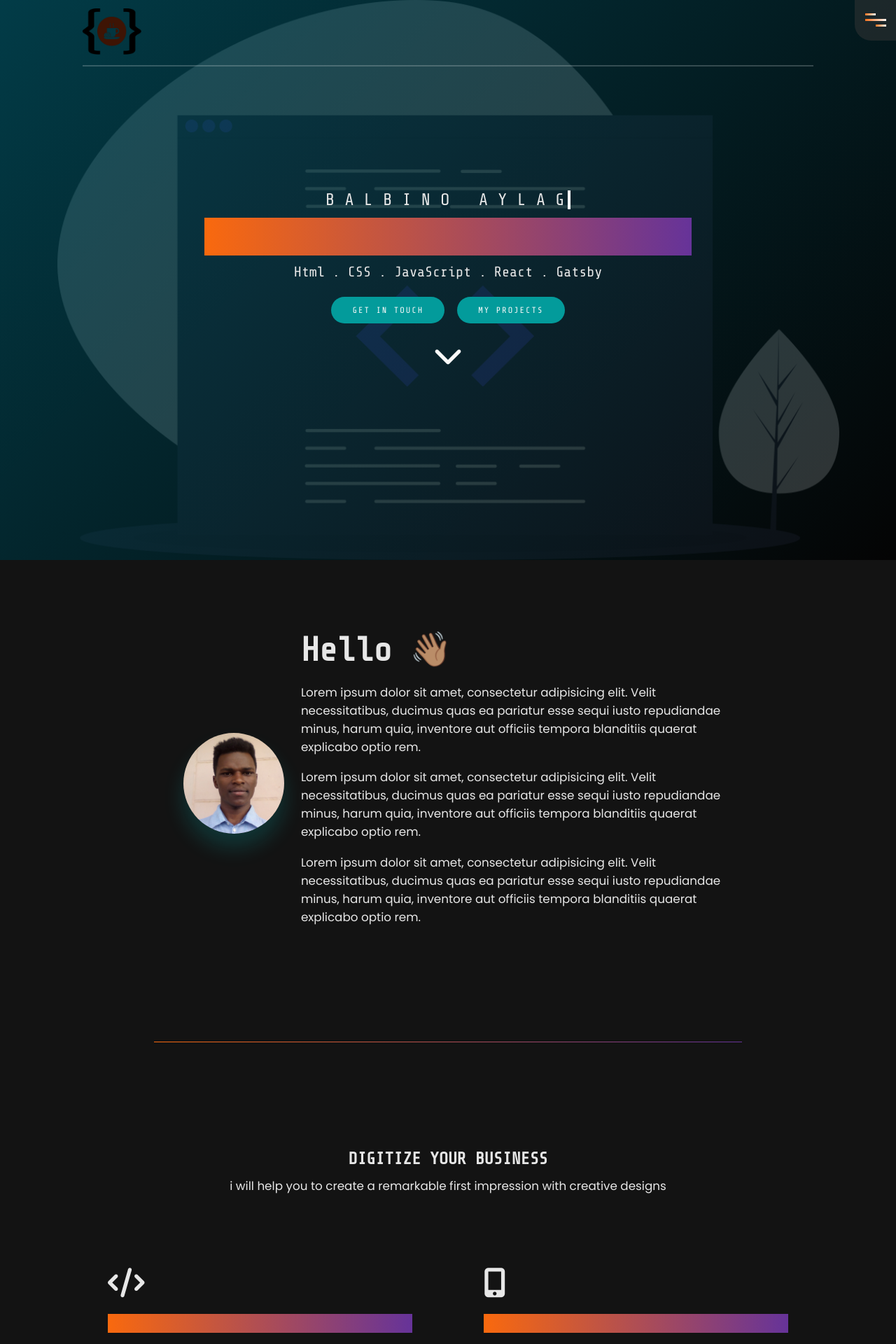
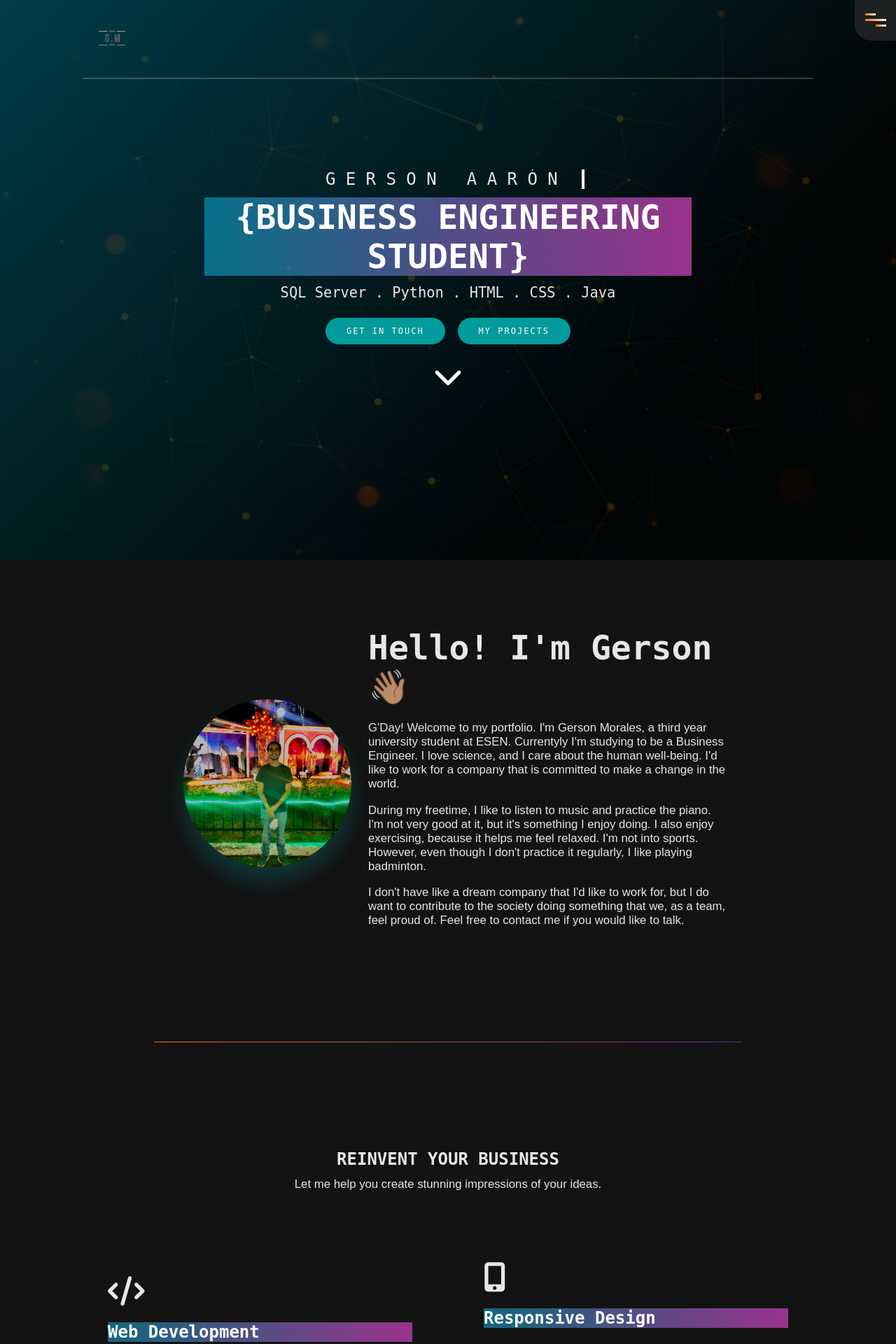
Before and after one commit to baylagas/esen-progra2-portfolio-web, a Flask app: page / in a window 1280 px wide. Shown: the top 1920 px of the page at 70% size. Run offline with Flask 2, Linux system fonts and the light colour scheme; some libraries are stand-ins or nearby versions.

Commit message:
completed web portfolio

```diff
--- a/static/main.css
+++ b/static/main.css
@@ -1,4 +1,4 @@
-@import url("https://fonts.googleapis.com/css2?family=Poppins&family=Share+Tech+Mono&display=swap");
+@import url("https://fonts.googleapis.com/css2?family=Josefin+Sans:ital,wght@1,200&display=swap");
 
 /* Global styles */
 
@@ -9,6 +9,7 @@
   padding: 0;
   box-sizing: inherit;
 }
+
 
 html {
   font-family: "Share Tech Mono", monospace;
@@ -118,7 +119,7 @@ nav {
 }
 
 .profile-pic {
-  height: 9rem;
+  height: 20rem;
   width: auto;
   border-radius: 50%;
   display: block;
@@ -199,9 +200,9 @@ nav {
   background: linear-gradient(
       135deg,
       rgba(0, 64, 77, 0.9) 0%,
-      rgba(0, 0, 0, 0.8) 100%
+      rgba(0, 0, 0, 0.8) 70%
     ),
-    url("images/landing-page.png") center no-repeat;
+    url("images/main_background.jpg") center no-repeat;
   background-size: contain;
   position: relative;
 }
@@ -252,13 +253,14 @@ nav {
   font-size: 4rem;
   margin: 1rem 0;
   color: rgba(249, 105, 14, 1);
+  -webkit-text-fill-color: white;
   background: linear-gradient(
     to right,
-    rgba(249, 105, 14, 1) 0%,
-    rgba(102, 51, 153, 1) 100%
+    rgba(14, 202, 249, 0.459) 0%,
+    rgb(153, 51, 139) 100%
   );
   -webkit-background-clip: text;
-  -webkit-text-fill-color: transparent;
+
   background-clip: inherit;
 }
 
@@ -318,7 +320,7 @@ nav {
 }
 
 .about-img img {
-  height: 12rem;
+  height: 20rem;
   width: auto;
   border-radius: 50%;
   margin: 2rem;
@@ -403,11 +405,11 @@ hr {
   margin: 2rem 0;
   background: linear-gradient(
     to right,
-    rgba(249, 105, 14, 1) 0%,
-    rgba(102, 51, 153, 1) 100%
+    rgba(14, 202, 249, 0.459) 0%,
+    rgb(153, 51, 139) 100%
   );
   -webkit-background-clip: text;
-  -webkit-text-fill-color: transparent;
+  -webkit-text-fill-color: white;
   background-clip: inherit;
 }
 
@@ -449,11 +451,11 @@ hr {
   margin: 2rem 0;
   background: linear-gradient(
     to right,
-    rgba(249, 105, 14, 1) 0%,
-    rgba(102, 51, 153, 1) 100%
+    rgba(14, 202, 249, 0.459) 0%,
+    rgb(153, 51, 139) 100%
   );
   -webkit-background-clip: text;
-  -webkit-text-fill-color: transparent;
+  -webkit-text-fill-color: white;
   background-clip: inherit;
 }
 
--- a/templates/index.html
+++ b/templates/index.html
@@ -4,7 +4,7 @@
 <head>
   <meta charset="utf-8" />
   <meta http-equiv="X-UA-Compatible" content="IE=edge" />
-  <title>Balbino Aylagas | Front-End Developer</title>
+  <title>Gerson Morales | Business Engineering Student</title>
   <meta name="viewport" content="width=device-width, initial-scale=1" />
   <link rel="stylesheet" type="text/css" media="screen" href="/static/main.css" />
   <script src="https://kit.fontawesome.com/836a943e18.js" crossorigin="anonymous"></script>
@@ -29,8 +29,8 @@
         <ul class="nav-list">
           <li class="nav-item">
             <a href="#landing-page">
-              <img src="/static/images/profile-pic.jpg" alt="Balbino Aylagas" class="profile-pic nav-link" />
-              <span class="caption nav-link">Balbino Aylagas</span>
+              <img src="/static/images/profile-pic.jpg" alt="Gerson Morales" class="profile-pic nav-link" />
+              <span class="caption nav-link">Gerson Morales</span>
             </a>
           </li>
           <li class="nav-item">
@@ -45,16 +45,8 @@
           <li class="nav-item">
             <a href="#contact" class="nav-link">Contact</a>
           </li>
-          <li class="nav-item">
-            <a href="#" target="_blank" class="nav-link">
-              <i class="fab fa-youtube"></i>
-            </a>
-            <a href="#" target="_blank" class="nav-link">
-              <i class="fab fa-dev"></i>
-            </a>
-            <a href="#" target="_blank" class="nav-link">
-              <i class="fab fa-twitter"></i>
-            </a>
+
+          </a>
           </li>
           <div class="cta">
             <a href="#" target="_blank" class="btn nav-link">Buy Me Coffee</a>
@@ -69,9 +61,9 @@
     <section id="landing-page" class="landing-page">
       <div class="container">
         <div class="main-message">
-          <h2>Balbino Aylagas</h2>
-          <h3>{Front-End Web Developer}</h3>
-          <p>Html . CSS . JavaScript . React . Gatsby</p>
+          <h2>Gerson Aarón</h2>
+          <h3>{Business Engineering Student}</h3>
+          <p>SQL Server . Python . HTML . CSS . Java</p>
           <div class="intro-btn">
             <div class="cta">
               <a href="#contact" class="btn">Get In Touch</a>
@@ -93,27 +85,26 @@
     <section id="about" class="about">
       <div class="container">
         <div class="about-img">
-          <img src="/static/images/profile-pic.jpg" alt="Chaoo Charles" class="about-pic" />
+          <img src="/static/images/profile-pic.jpg" alt="My photo" class="about-pic" />
         </div>
         <div class="about-text-box">
-          <h2>Hello 👋🏽</h2>
+          <h2>Hello! I'm Gerson 👋🏽</h2>
           <p>
-            Lorem ipsum dolor sit amet, consectetur adipisicing elit. Velit
-            necessitatibus, ducimus quas ea pariatur esse sequi iusto
-            repudiandae minus, harum quia, inventore aut officiis tempora
-            blanditiis quaerat explicabo optio rem.
+            G'Day! Welcome to my portfolio. I'm Gerson Morales, a third year university
+            student at ESEN. Currentyly I'm studying to be a Business Engineer.
+            I love science, and I care about the human well-being. I'd like to work
+            for a company that is committed to make a change in the world.
           </p>
           <p>
-            Lorem ipsum dolor sit amet, consectetur adipisicing elit. Velit
-            necessitatibus, ducimus quas ea pariatur esse sequi iusto
-            repudiandae minus, harum quia, inventore aut officiis tempora
-            blanditiis quaerat explicabo optio rem.
+            During my freetime, I like to listen to music and practice the piano.
+            I'm not very good at it, but it's something I enjoy doing. I also
+            enjoy exercising, because it helps me feel relaxed. I'm not into sports.
+            However, even though I don't practice it regularly, I like playing badminton.
           </p>
           <p>
-            Lorem ipsum dolor sit amet, consectetur adipisicing elit. Velit
-            necessitatibus, ducimus quas ea pariatur esse sequi iusto
-            repudiandae minus, harum quia, inventore aut officiis tempora
-            blanditiis quaerat explicabo optio rem.
+            I don't have like a dream company that I'd like to work for, but I do
+            want to contribute to the society doing something that we, as a team,
+            feel proud of. Feel free to contact me if you would like to talk.
           </p>
         </div>
       </div>
@@ -123,10 +114,9 @@
     <section id="services" class="services">
       <div class="container">
         <div class="title-heading">
-          <h2>DIGITIZE YOUR BUSINESS</h2>
+          <h2>REINVENT YOUR BUSINESS</h2>
           <p>
-            i will help you to create a remarkable first impression with
-            creative designs
+            Let me help you create stunning impressions of your ideas.
           </p>
         </div>
         <div class="service-tiers">
@@ -134,34 +124,32 @@
             <i class="fa fa-code" aria-hidden="true"></i>
             <h2>Web Development</h2>
             <p>
-              Lorem ipsum dolor sit amet consectetur adipisicing elit. Autem
-              quasi earum, debitis exercitationem quod labore quae, saepe
-              voluptatum fugiat placeat iste, numquam maxime? Aliquam
-              explicabo, reiciendis corrupti voluptatum eum esse?
+              Your ideas. Curated. <br>
+              Relax while I transform your awesome project in a really awesome
+              website. Don't feel like being in meetings with me? No problem! <br>
+              Just send me a brief description of what you want to achieve with
+              your web page. I have your back. &#128521;
+
+
             </p>
           </div>
           <div class="tier-item">
             <i class="fa fa-mobile" aria-hidden="true"></i>
             <h2>Responsive Design</h2>
             <p>
-              Lorem ipsum dolor sit amet consectetur adipisicing elit. Autem
-              quasi earum, debitis exercitationem quod labore quae, saepe
-              voluptatum fugiat placeat iste, numquam maxime? Aliquam
-              explicabo, reiciendis corrupti voluptatum eum esse?
+              Do you want your clients to be able to visit your Business
+              page everywhere?
+              <br>
+              Relax, because I will make your project
+              in a Responsive web page design. <br>
+              Are you worried that they won't be able
+              to see the good looking ads your marketing team made in an iPad?
+              <br>
+              Well, don't be.
+              You will see what I'm talking about when I send you the first version of your page.
             </p>
           </div>
-          <!--
-                <div class="tier-item">
-                  <i class="fa fa-file-code-o" aria-hidden="true"></i>
-                  <h2>PSD to HTML</h2>
-                  <p>
-                    Lorem ipsum dolor sit amet consectetur adipisicing elit. Autem
-                    quasi earum, debitis exercitationem quod labore quae, saepe
-                    voluptatum fugiat placeat iste, numquam maxime? Aliquam
-                    explicabo, reiciendis corrupti voluptatum eum esse?
-                  </p>
-                </div>
-                -->
+
         </div>
       </div>
       <hr />
@@ -169,86 +157,61 @@
 
     <section id="projects" class="projects">
       <div class="title-heading">
-        <h2>PROJECTS</h2>
-        <p>these are some of my recent projects</p>
+        <h2>SERVICES</h2>
+        <p>Here you can find an overview of my work</p>
       </div>
       <div class="project-item">
         <div class="project-img has-margin-right">
-          <img src="/static/images/sppms.png" />
+          <img src="/static/images/pianoLearn.jpg" alt="web page" />
         </div>
         <div class="project-description">
-          <h2>Project Progress Management System</h2>
+          <h2>PianoLean Page</h2>
           <p>
-            This is a system for monitoring projects' progress of final year
-            students. It have three levels of users i.e Students, Supervisors
-            and the Project Coordinator. Each user have a specific role in the
-            system. Students have the lowest privilege. I developed this
-            system using React, Redux and Firebase
+            This is a web page I made for my close friends in order for them
+            to learn how to easily play the piano. You can see that I really respect
+            the work made by the artists that I quoted. Feel free to visit the web Page
+            so that you can have a quick view of what I can do for you.
           </p>
-          <a href="#" class="project-link" target="_blank"><i class="fa fa-github" aria-hidden="true"> View Code</i></a>
+          <a href="https://piano-learn.herokuapp.com/" class="project-link" target="_blank"><i class="fab fa-windows	"
+              aria-hidden="true"> View
+              Page</i></a>
         </div>
       </div>
 
       <div class="project-item">
         <div class="project-description has-margin-right">
-          <h2>To-do App</h2>
+          <h2>Deutsch Unterrichten!</h2>
           <p>
-            This is a simple to-do app I developed for educational purpose on
-            my YouTube Channel. It allows the user to perform CRUD operations
-            e.g adding and removing tasks from the database. Users must
-            register and login for them to use the app. A user can only see
-            the tasks that he/she have added. I developed this app using
-            React, Redux and Firebase.
+            Among my hobbies, I really enjoy helping other people learn.
+            In this case, I happen to teach basic and intermediate levels of German.
+            I have a Goethe-Zertifikat B1. If you have an idea that involves promoting
+            your business in Europe, don't hesitate and contact me!
           </p>
-          <a href="#" class="project-link" target="_blank"><i class="fa fa-github" aria-hidden="true"> View Code</i></a>
         </div>
         <div class="project-img">
-          <img src="/static/images/to-do.png" />
+          <img src="/static/images/deutsch.jpg" alt="deutsch" />
         </div>
       </div>
 
-      <div class="project-item">
-        <div class="project-img has-margin-right">
-          <img src="/static/images/calculator.png" />
-        </div>
-        <div class="project-description">
-          <h2>Calculator</h2>
-          <p>
-            This is a simple calculator which performs the most common
-            arithmetic operations. It have cool design and buttons are
-            arranged nicely using CSS grid. I used JavaScript to receive
-            input, perform computation and display the correct result on
-            "screen".
-          </p>
-          <a href="#" class="project-link" target="_blank"><i class="fa fa-github" aria-hidden="true"> View Code</i></a>
-        </div>
+      </div>
       </div>
       <hr />
     </section>
 
 
     <section id="contact" class="contact">
-      <h2>Get In Touch</h2>
+      <h2>Let's talk!</h2>
       <p>
-        I'd love if you reached out to me. Even if it's just to say "Hey!".
-        Don't hesitate! Drop me a line and I’ll get back to you ASAP!
+        I want to hear about you. Don't hesitate in order to write me. I'm not a social media enthusiast,
+        and that's why I don't use any service like Facebook, Twitter or Instagram anymore. I'm really concerned
+        about your time, so that's why I encourage you to email me and I'll get back to you in a maximum 48-hour range.
       </p>
       <p>
-        <i>For gig and advertising opportunities, begin your subject with
-          <strong>"Gig"</strong></i>
       </p>
       <div class="container">
         <p>
-          <a href="mailto:chaoocharles@gmail.com"><i class="fas fa-envelope-open"></i> chaoocharles@gmail.com</a>
-        </p>
-        <p>
-          <a href="#" target="_blank"><i class="fab fa-youtube"> YouTube</i></a>
-        </p>
-        <p>
-          <a href="#" target="_blank"><i class="fab fa-dev"> Dev</i></a>
-        </p>
-        <p>
-          <a href="#" target="_blank"><i class="fab fa-twitter"> Twitter</i></a>
+          <a href="mailto:moralesderas.gerson@gmail.com"><i class="fas fa-envelope-open"></i>
+            moralesderas.gerson@gmail.com
         </p>
       </div>
       <hr />
@@ -264,14 +227,9 @@
       </div>
       <div class="footer-coded-by">
         <p>
-          <i class="fas fa-code"></i> with 💙 by Chaoo Charles &copy; 2020
+          <i class="fas fa-code"></i> Gerson Morales &copy; 2021
         </p>
         <p>Built with pure HTML, CSS and JavaScript</p>
-      </div>
-      <div class="footer-social">
-        <a href="#" target="_blank"><i class="fab fa-youtube"></i></a>
-        <a href="#" target="_blank"><i class="fab fa-dev"></i></a>
-        <a href="#" target="_blank"><i class="fab fa-twitter"></i></a>
       </div>
     </footer>
 
```
Also changed, not shown: static/images/deutsch.jpg (added), static/images/landing-page.png (deleted), static/images/logo.png, static/images/main_background.jpg (added), static/images/pianoLearn.JPG (added), static/images/profile-pic.jpg, static/images/talk.png (added).
